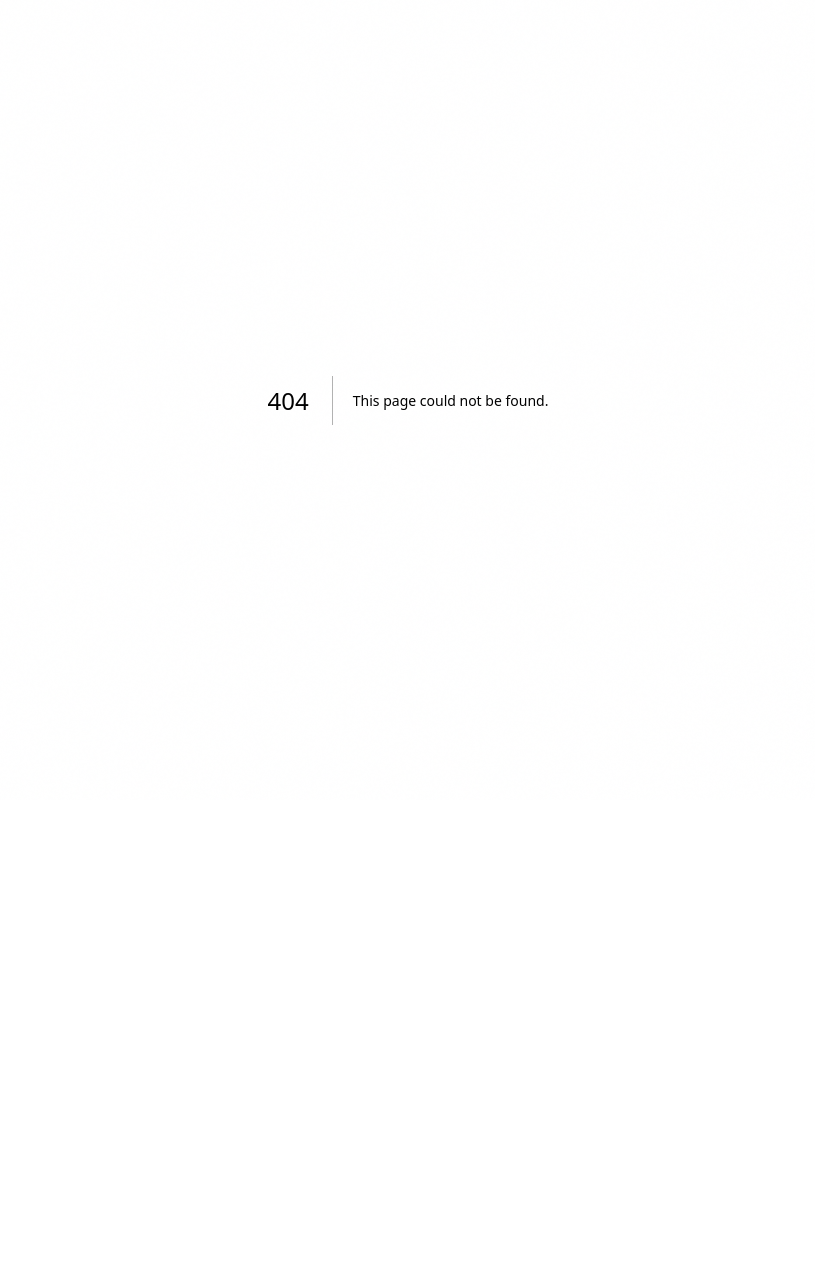
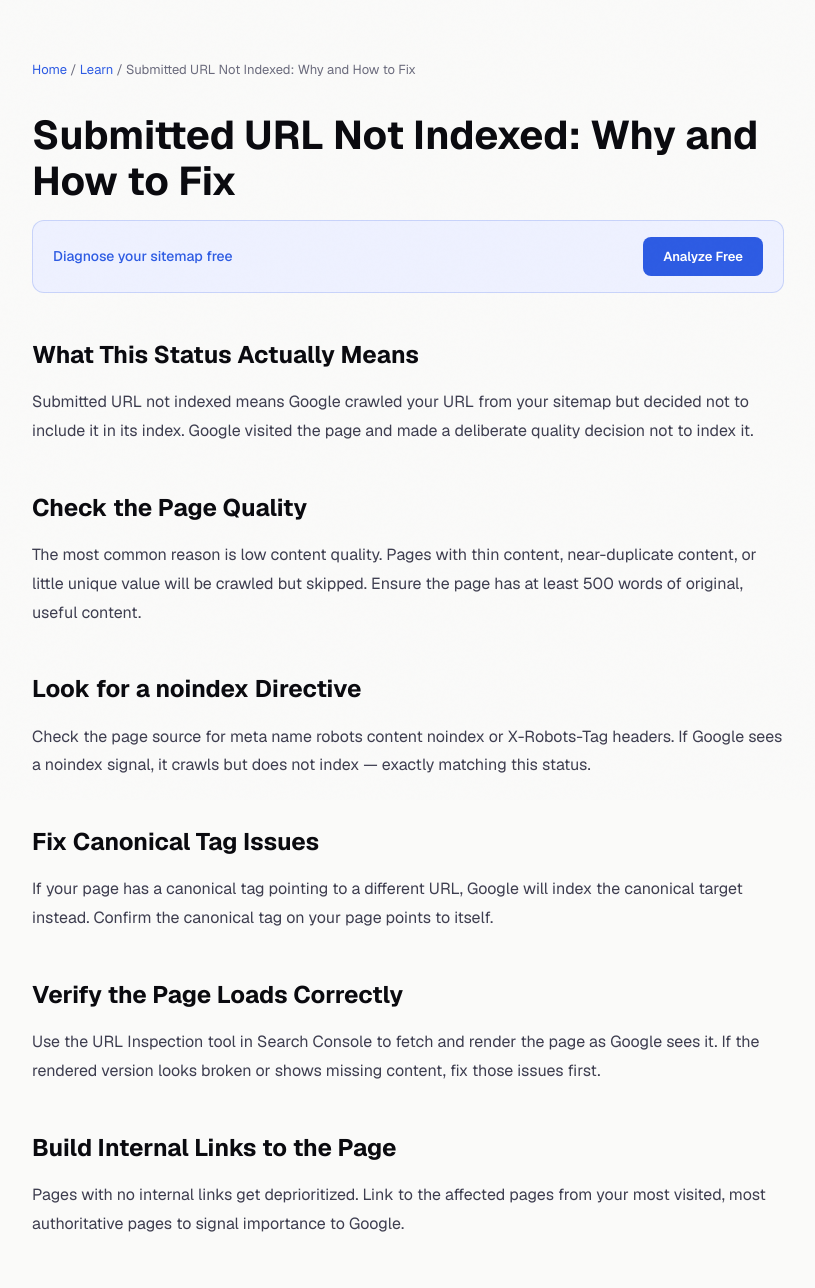
Before and after one commit to Watermelon-Coctail-Bar/sitemap-fixer, a Next.js app: page /learn/submitted-url-not-indexed in a window 1280 px wide. Before the commit this address had no page. Shown: the top 1288 px of the page, without its empty margins (232-1047 px from the left). Before the commit the page ends 800 px from the top, so only its background shows below. Built offline with nearby package versions, Linux system fonts and the light colour scheme.

Commit message:
Create page.tsx

```diff
--- /dev/null
+++ b/src/app/learn/submitted-url-not-indexed/page.tsx
@@ -0,0 +1,30 @@
+import type { Metadata } from 'next';
+export const metadata: Metadata = { title: '"Submitted URL Not Indexed" in Search Console: How to Fix | SitemapFixer', description: 'Seeing submitted URL not indexed in Google Search Console? Here is what it means and the exact steps to fix it.', alternates: { canonical: 'https://sitemapfixer.com/learn/submitted-url-not-indexed' }, openGraph: { title: 'Submitted URL Not Indexed: Why and How to Fix', description: 'Seeing submitted URL not indexed in Google Search Console? Here is what it means and the exact steps to fix it.', url: 'https://sitemapfixer.com/learn/submitted-url-not-indexed', type: 'article' } };
+export default function Page() { return (
+  <div style={{ maxWidth: 800, margin: '0 auto', padding: '60px 24px' }}>
+    <nav style={{ fontSize: 13, color: '#6b6b7d', marginBottom: 32 }}><a href="/" style={{ color: '#2d5be3', textDecoration: 'none' }}>Home</a>{' / '}<a href="/learn" style={{ color: '#2d5be3', textDecoration: 'none' }}>Learn</a>{' / '}<span>Submitted URL Not Indexed: Why and How to Fix</span></nav>
+    <h1 style={{ fontSize: 40, fontWeight: 700, color: '#0a0a0f', marginBottom: 16, lineHeight: 1.15 }}>Submitted URL Not Indexed: Why and How to Fix</h1>
+    <div style={{ background: '#eef1ff', border: '1px solid rgba(45,91,227,0.2)', borderRadius: 12, padding: '16px 20px', marginBottom: 40, display: 'flex', alignItems: 'center', justifyContent: 'space-between', gap: 16 }}><span style={{ fontSize: 14, color: '#2d5be3', fontWeight: 500 }}>Diagnose your sitemap free</span><a href="/" style={{ background: '#2d5be3', color: 'white', padding: '10px 20px', borderRadius: 8, textDecoration: 'none', fontWeight: 600, fontSize: 13 }}>Analyze Free</a></div>
+    <div style={{ fontSize: 16, color: '#3d3d4f', lineHeight: 1.8 }}>
+        <h2 style={{ fontSize: 24, fontWeight: 700, color: '#0a0a0f', marginTop: 40, marginBottom: 12 }}>What This Status Actually Means</h2>
+        <p style={{ marginBottom: 20 }}>Submitted URL not indexed means Google crawled your URL from your sitemap but decided not to include it in its index. Google visited the page and made a deliberate quality decision not to index it.</p>
+        <h2 style={{ fontSize: 24, fontWeight: 700, color: '#0a0a0f', marginTop: 40, marginBottom: 12 }}>Check the Page Quality</h2>
+        <p style={{ marginBottom: 20 }}>The most common reason is low content quality. Pages with thin content, near-duplicate content, or little unique value will be crawled but skipped. Ensure the page has at least 500 words of original, useful content.</p>
+        <h2 style={{ fontSize: 24, fontWeight: 700, color: '#0a0a0f', marginTop: 40, marginBottom: 12 }}>Look for a noindex Directive</h2>
+        <p style={{ marginBottom: 20 }}>Check the page source for meta name robots content noindex or X-Robots-Tag headers. If Google sees a noindex signal, it crawls but does not index — exactly matching this status.</p>
+        <h2 style={{ fontSize: 24, fontWeight: 700, color: '#0a0a0f', marginTop: 40, marginBottom: 12 }}>Fix Canonical Tag Issues</h2>
+        <p style={{ marginBottom: 20 }}>If your page has a canonical tag pointing to a different URL, Google will index the canonical target instead. Confirm the canonical tag on your page points to itself.</p>
+        <h2 style={{ fontSize: 24, fontWeight: 700, color: '#0a0a0f', marginTop: 40, marginBottom: 12 }}>Verify the Page Loads Correctly</h2>
+        <p style={{ marginBottom: 20 }}>Use the URL Inspection tool in Search Console to fetch and render the page as Google sees it. If the rendered version looks broken or shows missing content, fix those issues first.</p>
+        <h2 style={{ fontSize: 24, fontWeight: 700, color: '#0a0a0f', marginTop: 40, marginBottom: 12 }}>Build Internal Links to the Page</h2>
+        <p style={{ marginBottom: 20 }}>Pages with no internal links get deprioritized. Link to the affected pages from your most visited, most authoritative pages to signal importance to Google.</p>
+        <h2 style={{ fontSize: 24, fontWeight: 700, color: '#0a0a0f', marginTop: 40, marginBottom: 12 }}>Request Indexing After Fixing Issues</h2>
+        <p style={{ marginBottom: 20 }}>Use the URL Inspection tool to request indexing after making improvements. Click the URL, then click Request Indexing. Google typically re-crawls within a few days.</p>
+    </div>
+    <div style={{ background: '#0a0a0f', borderRadius: 12, padding: '32px', textAlign: 'center', marginTop: 48 }}><div style={{ fontSize: 20, fontWeight: 700, color: 'white', marginBottom: 8 }}>Fix your sitemap now</div><div style={{ color: '#9999aa', marginBottom: 20, fontSize: 14 }}>Free analysis in 60 seconds</div><a href="/" style={{ background: 'white', color: '#0a0a0f', padding: '14px 28px', borderRadius: 8, textDecoration: 'none', fontWeight: 700 }}>Analyze My Sitemap</a></div>
+    <div style={{ marginTop: 48, borderTop: '1px solid #e4e4ed', paddingTop: 32 }}><div style={{ fontWeight: 600, color: '#0a0a0f', marginBottom: 16 }}>Related guides</div><ul style={{ listStyle: 'none', padding: 0, display: 'flex', gap: 12, flexWrap: 'wrap' }}>
+          <li><a href="/learn/crawled-currently-not-indexed" style={{ color: '#2d5be3', textDecoration: 'none', background: '#eef1ff', padding: '6px 14px', borderRadius: 6, fontSize: 13 }}>Crawled Currently Not Indexed</a></li>
+          <li><a href="/learn/pages-in-sitemap-not-indexed" style={{ color: '#2d5be3', textDecoration: 'none', background: '#eef1ff', padding: '6px 14px', borderRadius: 6, fontSize: 13 }}>Pages in Sitemap Not Indexed</a></li>
+          <li><a href="/learn/pages-not-indexed-google" style={{ color: '#2d5be3', textDecoration: 'none', background: '#eef1ff', padding: '6px 14px', borderRadius: 6, fontSize: 13 }}>Pages Not Indexed</a></li>
+    </ul></div>
+  </div>); }
```
